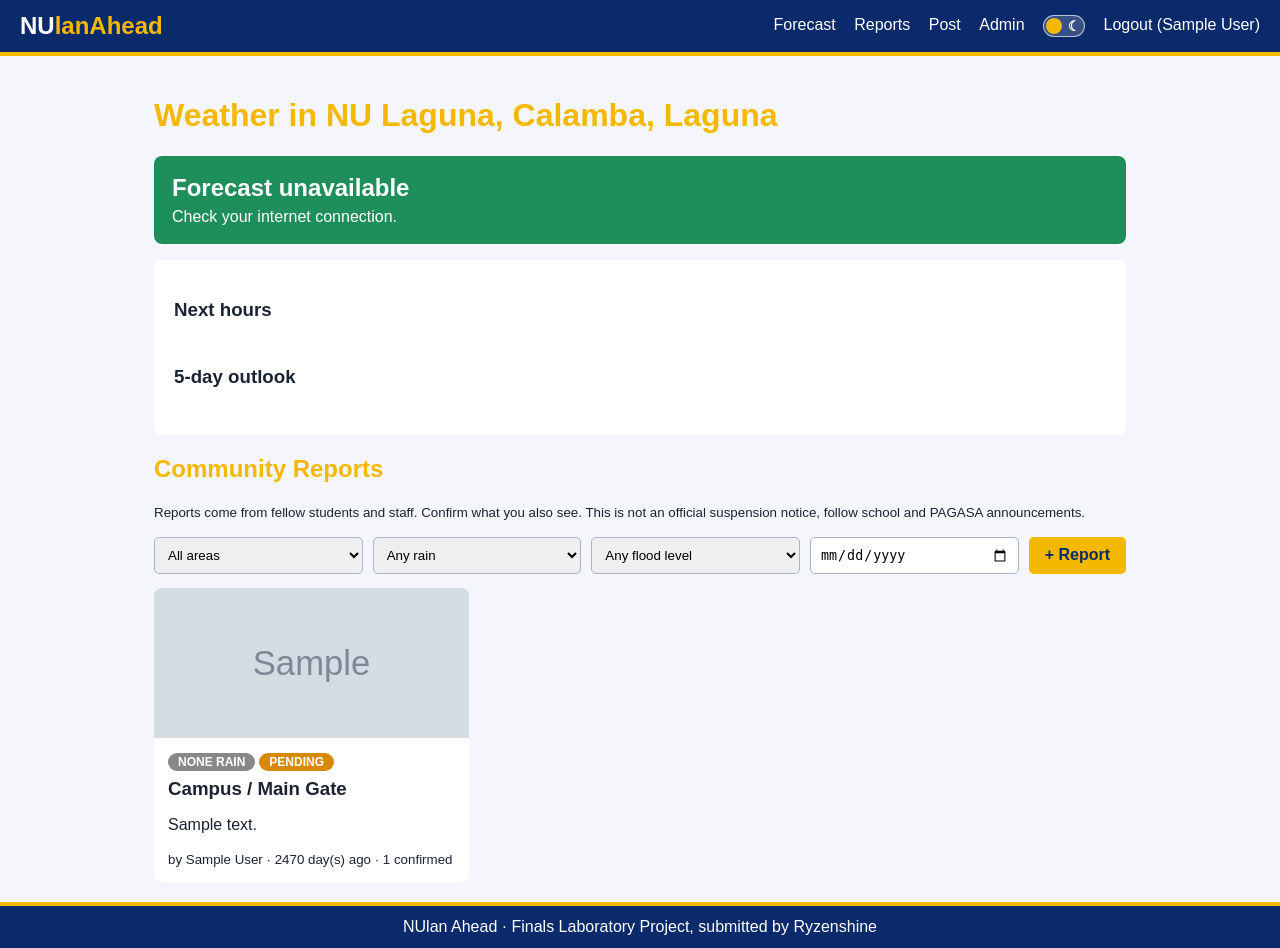
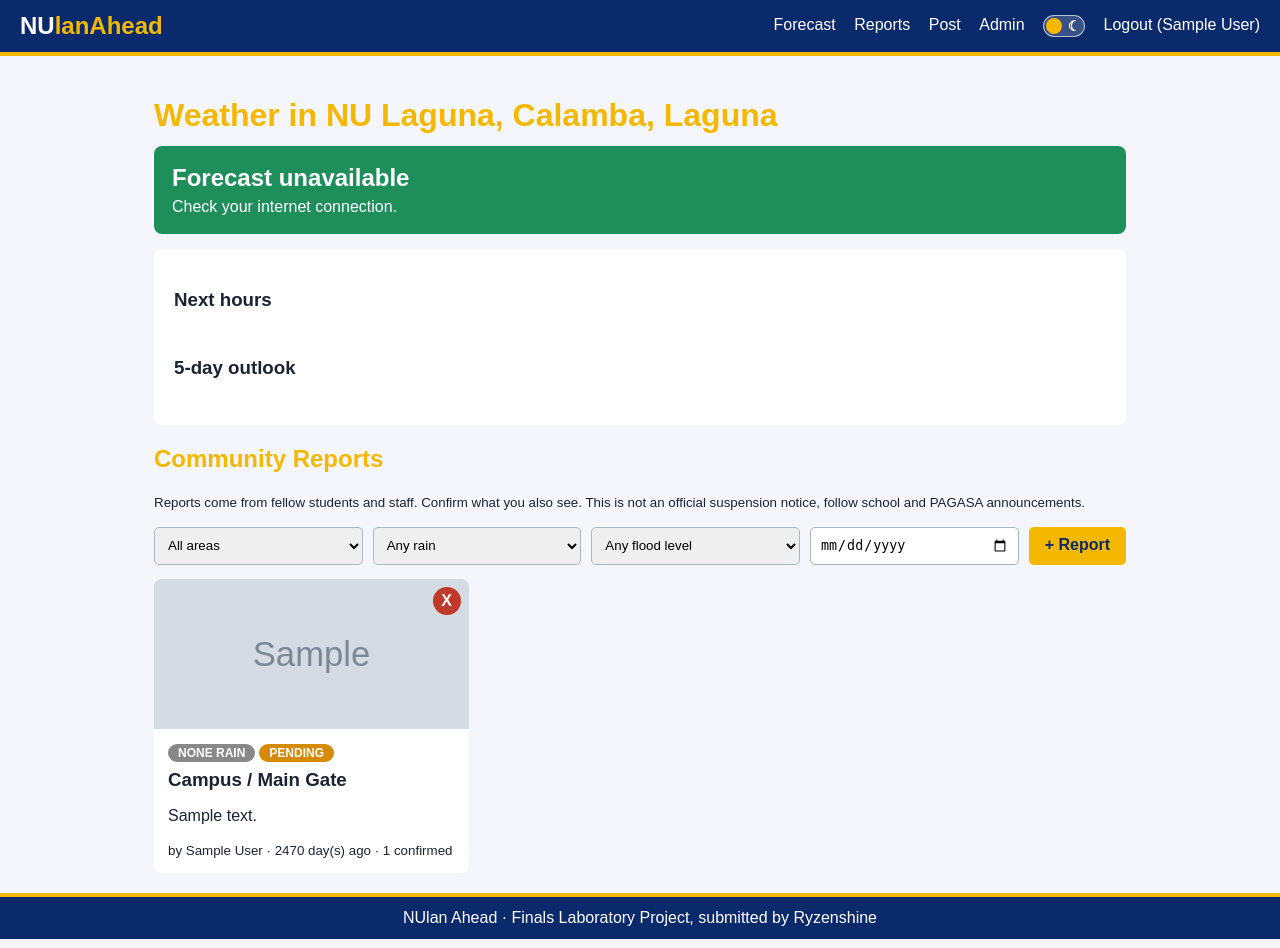
Before and after one commit to jarevm/raincheck, a PHP site: page / in a window 1280 px wide. Run offline with PHP 8.4, Linux system fonts and the light colour scheme; the visitor is signed in with stand-in values (Sample User, id 1); data comes from the database, SQL or seed files in the repository; tables that the repository leaves empty hold one stand-in row (values such as "Sample post"); grey boxes marked "Sample" are stand-in pictures.

Commit message:
added a bunch of stuff.

```diff
--- a/config.php
+++ b/config.php
@@ -1,6 +1,9 @@
 <?php
 // connect to the database and start the session
 session_start();
+if (!isset($_SESSION['csrf_token'])) {
+    $_SESSION['csrf_token'] = bin2hex(random_bytes(32));
+}
 
 define('ADMIN_CODE', 'MAKEMEADMIN');
 $conn = new mysqli('localhost', 'root', '149315', 'raincheck');
--- a/header.php
+++ b/header.php
@@ -5,7 +5,7 @@
     <meta charset="UTF-8">
     <meta name="viewport" content="width=device-width, initial-scale=1">
     <title><?php echo $page_title; ?> | UlanAlert</title>
-    <script>
+    <script> // theme toggle and weather theme handling
         var navigationEntries = performance.getEntriesByType ?
             performance.getEntriesByType('navigation') : [];
         var isReload = navigationEntries.length ?
@@ -25,6 +25,7 @@
 </head>
 
 <body>
+    <div class="theme-background" aria-hidden="true"></div>
     <header>
         <a class="logo" href="index.php">NU<span>lanAhead</span></a>
         <nav>
@@ -47,6 +48,7 @@
         </nav>
     </header>
     <script>
+        var csrfToken = <?php echo json_encode($_SESSION['csrf_token']); ?>;
         var themeToggle = document.getElementById('theme-toggle');
         var prefersDark = window.matchMedia('(prefers-color-scheme: dark)');
         var currentTheme = document.documentElement.dataset.theme ||
--- a/index.php
+++ b/index.php
@@ -4,7 +4,9 @@ $areas = $conn->query("SELECT id, name FROM areas");
 $page_title = 'Forecast & Reports';
 include 'header.php';
 ?>
-<h1>Weather in NU Laguna, Calamba, Laguna</h1>
+<h1 id="weather-title">
+    <span>Weather in NU Laguna, Calamba, Laguna</span>
+</h1>
 
 <!-- umbrella advisor -->
 <div id="advisor" class="advisor NO">
--- a/reports.php
+++ b/reports.php
@@ -7,9 +7,11 @@ $area = (int)($_GET['area'] ?? 0);
 $rain = $_GET['rain'] ?? '';
 $flood = $_GET['flood'] ?? '';
 $date = $_GET['date'] ?? '';
+$types = '';
+$params = [];
 
 // hidden reports are not shown to users
-$sql = "SELECT r.id, a.name AS area, r.rain, r.flood, r.note, r.photo, r.status,
+$sql = "SELECT r.id, r.user_id, a.name AS area, r.rain, r.flood, r.note, r.photo, r.status,
         u.name AS author,
         TIMESTAMPDIFF(MINUTE, r.created_at, NOW()) AS minutes,
         (SELECT COUNT(*) FROM confirmations c WHERE c.report_id = r.id) AS votes
@@ -17,13 +19,11 @@ $sql = "SELECT r.id, a.name AS area, r.rain, r.flood, r.note, r.photo, r.status,
         JOIN areas a ON a.id = r.area_id
         JOIN users u ON u.id = r.user_id
         WHERE r.status <> 'HIDDEN' ";
-
 if (!isset($_SESSION['role']) || $_SESSION['role'] !== 'ADMIN') {
-    $sql .= "AND r.status <> 'PENDING' ";
+    $sql .= "AND (r.status <> 'PENDING' OR r.user_id = ?) ";
+    $types .= 'i';
+    $params[] = isset($_SESSION['user_id']) ? (int)$_SESSION['user_id'] : 0;
 }
-
-$types = '';
-$params = [];
 
 if ($area > 0) {
     $sql .= "AND r.area_id = ? ";
@@ -62,6 +62,9 @@ $result = $stmt->get_result();
 
 $reports = [];
 while ($row = $result->fetch_assoc()) {
+    $row['is_owner'] = isset($_SESSION['user_id']) &&
+        (int)$row['user_id'] === (int)$_SESSION['user_id'];
+    unset($row['user_id']);
     $row['area'] = htmlspecialchars($row['area']);
     $row['note'] = htmlspecialchars($row['note'] ?? '');
     $row['author'] = htmlspecialchars($row['author']);
--- a/script.js
+++ b/script.js
@@ -184,7 +184,12 @@ function loadReports() {
                     confirmButton = '<button onclick="confirmReport(' + r.id + ')">I see this too</button>';
                 }
 
-                html += '<div class="report">' + photo +
+                var deleteButton = '';
+                if (r.is_owner && (r.status == 'PENDING' || r.status == 'VERIFIED')) {
+                    deleteButton = '<button type="button" class="report-delete" aria-label="Delete your report" title="Delete report" onclick="deleteReport(' + r.id + ')">X</button>';
+                }
+
+                html += '<div class="report">' + photo + deleteButton +
                     '<div class="info">' +
                     '<div class="report-content">' +
                     '<span class="badge ' + r.rain + '">' + r.rain + ' RAIN</span>' + flood +
@@ -197,6 +202,31 @@ function loadReports() {
                     '</div></div>';
             }
             feed.innerHTML = html;
+        });
+}
+
+function deleteReport(id) {
+    if (!window.confirm('Delete this report?')) return;
+
+    fetch('delete_report.php', {
+        method: 'POST',
+        headers: { 'Content-Type': 'application/x-www-form-urlencoded' },
+        body: 'id=' + encodeURIComponent(id) + '&csrf_token=' + encodeURIComponent(csrfToken)
+    })
+        .then(function (response) {
+            return response.json().then(function (data) {
+                if (!response.ok) {
+                    throw new Error(data.message || 'Unable to delete the report.');
+                }
+                return data;
+            });
+        })
+        .then(function (data) {
+            alert(data.message);
+            loadReports();
+        })
+        .catch(function (error) {
+            alert(error.message);
         });
 }
 
--- a/style.css
+++ b/style.css
@@ -30,6 +30,10 @@
     --muted: #aab3c8;
 }
 
+:root {
+    background-color: var(--bg);
+}
+
 * {
     box-sizing: border-box;
 }
@@ -37,11 +41,40 @@
 body {
     margin: 0;
     font-family: Arial, sans-serif;
-    background: var(--bg);
+    background: transparent;
     color: var(--text);
     min-height: 100vh;
     display: flex;
     flex-direction: column;
+    isolation: isolate;
+}
+
+body, .box, .report, .mini {
+    transition: background-color 0.35s ease-in-out, color 0.35s ease-in-out;
+}
+
+.theme-background {
+    position: fixed;
+    inset: 0;
+    z-index: 0;
+    background-color: var(--bg);
+    pointer-events: none;
+    transition: background-color 0.5s ease-in-out;
+}
+
+header, main, footer {
+    position: relative;
+    z-index: 1;
+}
+
+@media (prefers-reduced-motion: reduce) {
+    body, .box, .report, .mini {
+        transition: none;
+    }
+
+    .theme-background {
+        transition: none;
+    }
 }
 
 header, footer {
@@ -202,6 +235,14 @@ button.delete {
     border-radius: 5px;
 }
 
+#weather-title {
+    display: flex;
+    align-items: center;
+    gap: 10px;
+    margin-bottom: 12px;
+
+}
+
 /* umbrella advisor */
 .advisor {
     color: white;
@@ -280,11 +321,28 @@ button.delete {
 }
 
 .report {
+    position: relative;
     background: var(--card);
     border-radius: 8px;
     overflow: hidden;
     display: flex;
     flex-direction: column;
+}
+
+.report .report-delete {
+    position: absolute;
+    top: 8px;
+    right: 8px;
+    z-index: 1;
+    width: 28px;
+    height: 28px;
+    padding: 0;
+    border-radius: 50%;
+    background: #c0392b;
+    color: white;
+    font-size: 16px;
+    line-height: 28px;
+    text-align: center;
 }
 
 .report .info {
```
Also changed, not shown: SECURITY-REVIEW.md (deleted, +0 -32 lines), delete_report.php (added, +44 -0 lines), register.php (+4 -3 lines).
